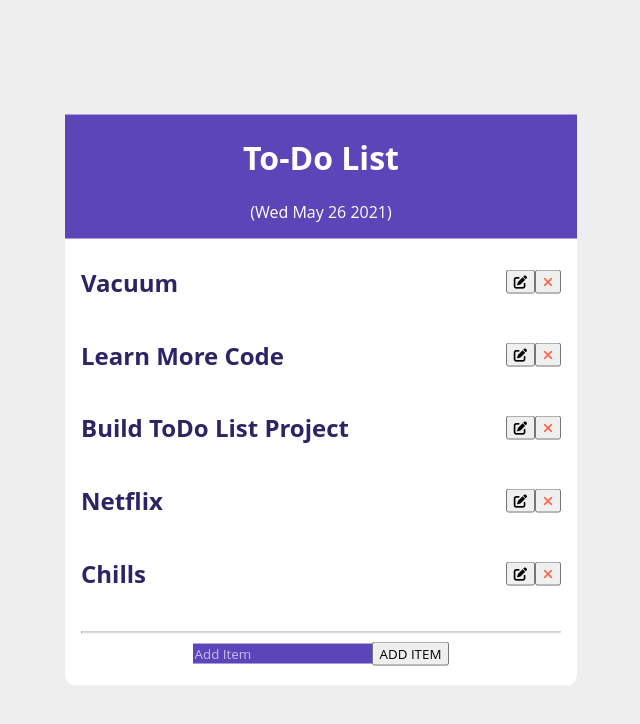
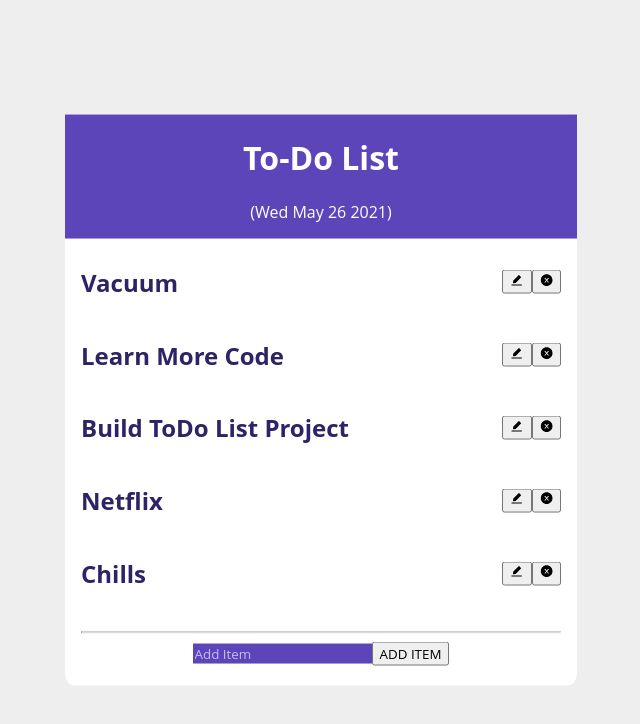
Before and after one commit to KelTamNguyen/Weather-Or-Not, a React (Create React App) app: page / in a window 1280 px wide. Shown: the top 724 px of the page, without its empty margins (319-959 px from the left). Built offline with nearby package versions, Linux system fonts and the light colour scheme.

Commit message:
use React-Icons

```diff
--- a/package.json
+++ b/package.json
@@ -8,6 +8,7 @@
     "@testing-library/user-event": "^12.8.3",
     "react": "^17.0.2",
     "react-dom": "^17.0.2",
+    "react-icons": "^4.2.0",
     "react-scripts": "4.0.3",
     "web-vitals": "^1.1.2"
   },
--- a/src/components/ListItem.jsx
+++ b/src/components/ListItem.jsx
@@ -1,5 +1,6 @@
 import { useState } from "react";
 import EditForm from "./EditForm";
+import { AiFillEdit, AiFillCloseCircle } from "react-icons/ai"
 
 function ListItem({ id, action }) {
 
@@ -21,9 +22,11 @@ function ListItem({ id, action }) {
             {editing === true ?  <EditForm value={action} id={id} /> : <h2>{action}</h2>}
             <div className="btn-div">
                 {/* <input type="radio"></input> */}
-                <button onClick={toggleEdit}><i className="fas fa-edit" /></button>
+                <button onClick={toggleEdit}>
+                    <AiFillEdit />
+                </button>
                 <button onClick={remove}>
-                    <i className="fas fa-times" />
+                    <AiFillCloseCircle />
                 </button>
             </div>
         </div>
```
Also changed, not shown: 1 other file (tests, documents, lock files or other folders).
